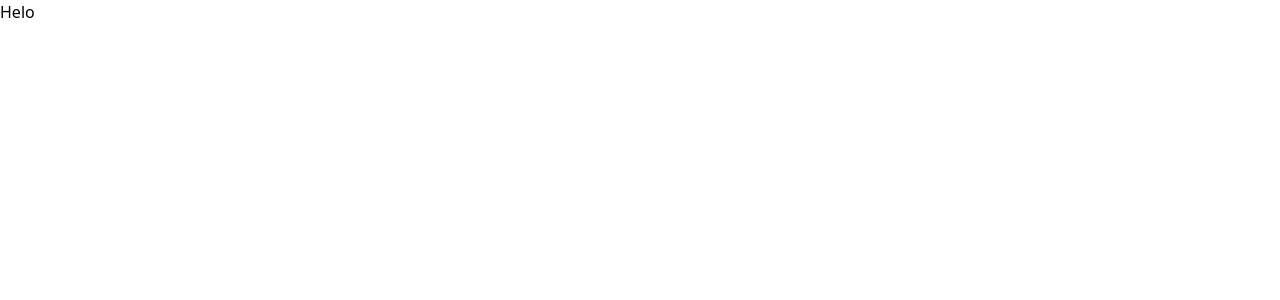
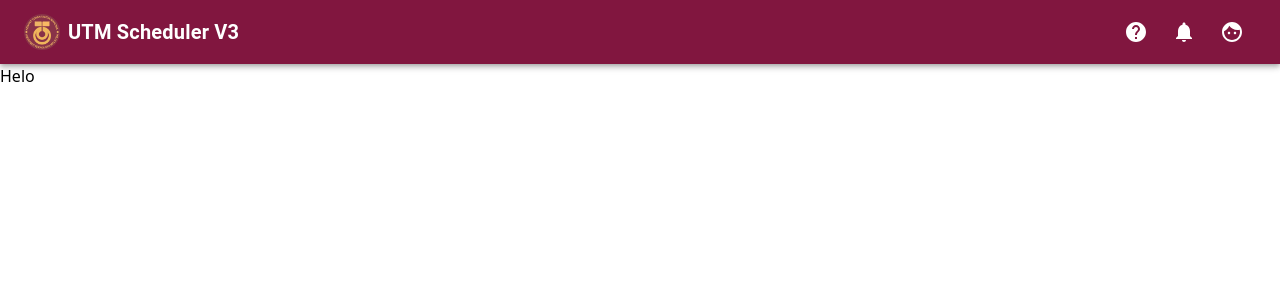
Before and after one commit to UTM-AdmiJW/UTM_Scheduler_V3, a React (Create React App) app: page / in a window 1280 px wide. Shown: the top 300 px of the page. Built offline with nearby package versions, Linux system fonts and the light colour scheme.

Commit message:
JW: Completed Navbar

```diff
--- /dev/null
+++ b/src/components/navbar/Navbar.tsx
@@ -0,0 +1,31 @@
+import { AppBar, Toolbar, Typography } from "@mui/material";
+import { Link } from "react-router-dom";
+
+
+import NavbarMenu from "./NavbarMenu";
+import NavbarMobileMenu from "./NavbarMobileMenu";
+
+export default function Navbar() {
+
+    return <AppBar position='sticky'>
+        <Toolbar>
+            {/* Logo and Name of application */}
+            <Link to='/' className='flex items-center'>
+                <img src="/img/utm logo.png" alt="UTM Logo" className='mr-2 h-9 w-9' />
+
+                <Typography className='grow font-bold text-lg sm:text-xl' component="div">
+                    UTM Scheduler V3
+                </Typography>
+            </Link>
+
+            {/* To separate Left and Right */}
+            <div className='grow'></div>
+
+            {/* Mobile screen menu */}
+            <NavbarMobileMenu />
+
+            {/* Large screen menu */}
+            <NavbarMenu />
+        </Toolbar>
+    </AppBar>
+}
--- /dev/null
+++ b/src/components/navbar/NavbarMenu.tsx
@@ -0,0 +1,72 @@
+import { useState } from "react";
+import { IconButton, Tooltip, Menu } from "@mui/material";
+
+
+import NotificationsIcon from '@mui/icons-material/Notifications';
+import HelpIcon from '@mui/icons-material/Help';
+import FaceIcon from '@mui/icons-material/Face';
+import Profile from "./Profile";
+
+
+export default function NavbarMenu() {
+    const [profileAnchorElem, setProfileAnchorElem] = useState<null | HTMLElement>(null);
+
+
+    const onOpenProfile = (event: React.MouseEvent<HTMLButtonElement>) => {
+        setProfileAnchorElem(event.currentTarget);
+    }
+
+    const onCloseProfile = () => {
+        setProfileAnchorElem(null);
+    }
+
+
+
+
+    return <>
+        <div className='align-center hidden sm:flex'>
+            {/* Tutorial */}
+            <Tooltip title='Tutorial' arrow>
+                <IconButton
+                    size="large"
+                    color="inherit"
+                    aria-label="tutorial"
+                >
+                    <HelpIcon />
+                </IconButton>
+            </Tooltip>
+
+            {/* Announcements */}
+            <Tooltip title='Announcements' arrow>
+                <IconButton
+                    size="large"
+                    color="inherit"
+                    aria-label="announcements"
+                >
+                    <NotificationsIcon />
+                </IconButton>
+            </Tooltip>
+
+            {/* Profile */}
+            <Tooltip title='Profile' arrow>
+                <IconButton
+                    size="large"
+                    color="inherit"
+                    aria-label="profile"
+                    onClick={ onOpenProfile }
+                >
+                    <FaceIcon />
+                </IconButton>
+            </Tooltip>
+
+            {/* Profile Menu */}
+            <Menu
+                open={ profileAnchorElem !== null }
+                onClose={ onCloseProfile }
+                anchorEl={ profileAnchorElem }
+            >
+                <Profile />
+            </Menu>
+        </div>
+    </>
+}
--- /dev/null
+++ b/src/components/navbar/NavbarMobileMenu.tsx
@@ -0,0 +1,68 @@
+import { useState } from "react";
+import { ListItemIcon, MenuItem, Menu, ListItemText, Divider, IconButton } from "@mui/material";
+
+import MoreVertIcon from '@mui/icons-material/MoreVert';
+import NotificationsIcon from '@mui/icons-material/Notifications';
+import HelpIcon from '@mui/icons-material/Help';
+
+import Profile from "./Profile";
+
+
+export default function NavbarMobileMenu() {
+    const [anchorElem, setAnchorElem] = useState<null | HTMLElement>(null);
+
+
+    const onOpenMenu = (event: React.MouseEvent<HTMLButtonElement>) => {
+        setAnchorElem(event.currentTarget);
+    }
+
+    const onCloseMenu = () => {
+        setAnchorElem(null);
+    }
+
+
+
+
+    return <>
+
+        {/* Open Menu Button */}
+        <IconButton
+            size="large"
+            aria-label="open menu"
+            aria-controls="menu-appbar"
+            aria-haspopup="true"
+            color='inherit'
+            onClick={onOpenMenu}
+            className='sm:hidden'
+        >
+            <MoreVertIcon />
+        </IconButton>
+
+
+        <Menu
+            open={ anchorElem !== null }
+            onClose={ onCloseMenu }
+            anchorEl={ anchorElem }
+        >
+            <Profile />
+
+            <Divider />
+
+            <MenuItem>
+                <ListItemIcon>
+                    <NotificationsIcon fontSize="small" />
+                </ListItemIcon>
+                <ListItemText>Announcements</ListItemText>
+            </MenuItem>
+
+            <MenuItem>
+                <ListItemIcon>
+                    <HelpIcon fontSize="small" />
+                </ListItemIcon>
+                <ListItemText>Tutorial</ListItemText>
+            </MenuItem>
+        </Menu>
+
+
+    </>;
+}
--- /dev/null
+++ b/src/components/navbar/Profile.tsx
@@ -0,0 +1,40 @@
+import { Button, Container } from "@mui/material";
+
+
+import Face6Icon from '@mui/icons-material/Face6';
+import LoginIcon from '@mui/icons-material/Login';
+import LogoutIcon from '@mui/icons-material/Logout';
+
+
+export default function Profile() {
+
+    return <Container className='my-2'>
+
+        {/* Info */}
+        <div className='flex gap-3 items-center mb-3'>
+            <Face6Icon className='mr-1' fontSize="large" />
+
+            <div className='flex flex-col'>
+                <p className='font-bold'>Muhammad Ahmad bin Zamizi</p>
+                <p className='text-sm mt-2'>
+                    <span className='font-bold'>Student</span>
+                    <span className='mx-1'>|</span>
+                    <span>A20EC0151</span>
+                </p>
+            </div>
+        </div>
+
+        {/* Login/Logout */}
+        <Button variant='contained' size='small' fullWidth className='mb-2'>
+            <LogoutIcon fontSize='small' className='mr-2' />
+            Logout
+        </Button>
+
+        <Button variant='contained' size='small' fullWidth>
+            <LoginIcon fontSize='small' className='mr-2' />
+            Login
+        </Button>
+
+    </Container>
+
+}
--- a/src/index.tsx
+++ b/src/index.tsx
@@ -1,23 +1,26 @@
 import React from 'react';
 import ReactDOM from 'react-dom/client';
 import { Provider } from 'react-redux';
-
 import { QueryClient, QueryClientProvider } from 'react-query';
 import { ThemeProvider } from '@mui/material/styles';
 import { SnackbarProvider } from 'notistack';
+import { BrowserRouter } from 'react-router-dom';
 
 import { store } from './redux/store';
-import Router from './routes/Router';
+import { muiThemeOptions } from './style/MUITheme';
+import BaseView from './views/BaseView';
+import { DialogContextProvider } from './context/DialogContext';
+
 import './style/index.css';
-import { muiThemeOptions } from './style/MUITheme';
-import { DialogContextProvider } from './context/DialogContext';
+
+
 
 
 const queryClient = new QueryClient();
 
 
 // Encapsulate all top level components available throughout whole application here:
-function Application() {
+function UTMSchedulerV3() {
     return <>
         {/* Redux store provider */}
         <Provider store={store}>
@@ -29,7 +32,12 @@ function Application() {
         <SnackbarProvider anchorOrigin={{horizontal: 'right', vertical: 'bottom'}}>
         {/* Dialog Context Provider */}
         <DialogContextProvider>
-            <Router />
+        {/* Browser Router from React Router DOM */}
+        <BrowserRouter>
+
+            <BaseView />
+
+        </BrowserRouter>
         </DialogContextProvider>
         </SnackbarProvider>
         </ThemeProvider>
@@ -44,6 +52,6 @@ ReactDOM
     .createRoot(document.getElementById('root') as HTMLElement)
     .render(
         <React.StrictMode>
-            <Application />
+            <UTMSchedulerV3 />
         </React.StrictMode>
     );
--- a/src/routes/Router.tsx
+++ /dev/null
@@ -1,17 +0,0 @@
-import { BrowserRouter, Routes, Route } from 'react-router-dom';
-
-
-import { TestPage } from '../views/TestPage';
-
-
-
-export default function Router() {
-    return <BrowserRouter>
-        <Routes>
-            <Route path="/" element={ <div>Helo</div> } />
-            <Route path='user' element={ <div>User</div> } />
-            <Route path='test' element={ <TestPage /> } />
-            <Route path="*" element={ <div>404</div>} />
-        </Routes>
-    </BrowserRouter>
-}
--- /dev/null
+++ b/src/routes/RouterOutlet.tsx
@@ -0,0 +1,15 @@
+import { Routes, Route } from 'react-router-dom';
+
+
+import TestPage from '../views/TestPage';
+
+
+
+export default function RouterOutlet() {
+    return <Routes>
+        <Route path="/" element={ <div>Helo</div> } />
+        <Route path='user' element={ <div>User</div> } />
+        <Route path='test' element={ <TestPage /> } />
+        <Route path="*" element={ <div>404</div>} />
+    </Routes>
+}
--- /dev/null
+++ b/src/views/BaseView.tsx
@@ -0,0 +1,14 @@
+
+import Navbar from "../components/navbar/Navbar";
+import RouterOutlet from "../routes/RouterOutlet";
+
+
+// The base view that act as the template for all routes.
+
+
+export default function BaseView() {
+    return <>
+        <Navbar />
+        <RouterOutlet />
+    </>
+}
--- a/src/views/TestPage.tsx
+++ b/src/views/TestPage.tsx
@@ -1,5 +1,5 @@
 
-export function TestPage() {
+export default function TestPage() {
 
     return <>
     </>
```
Also changed, not shown: public/img/utm logo.png (added).
